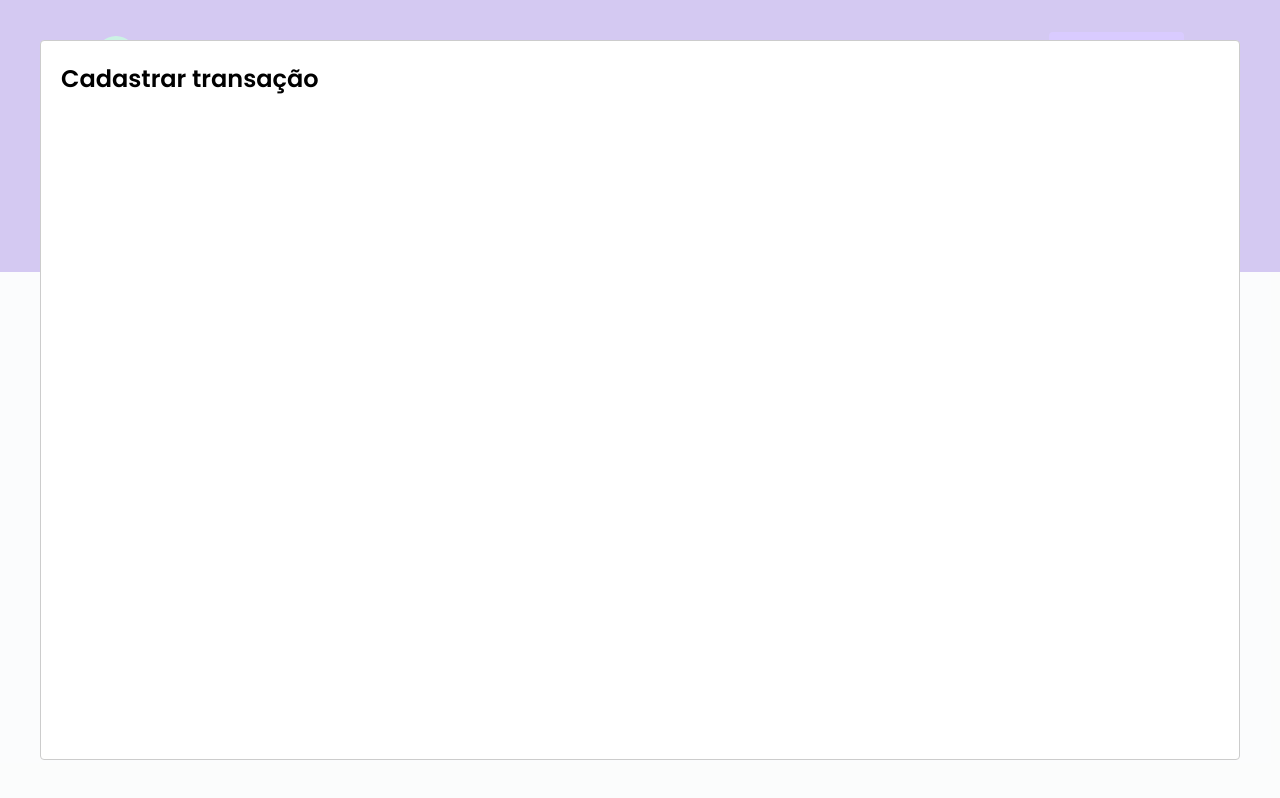
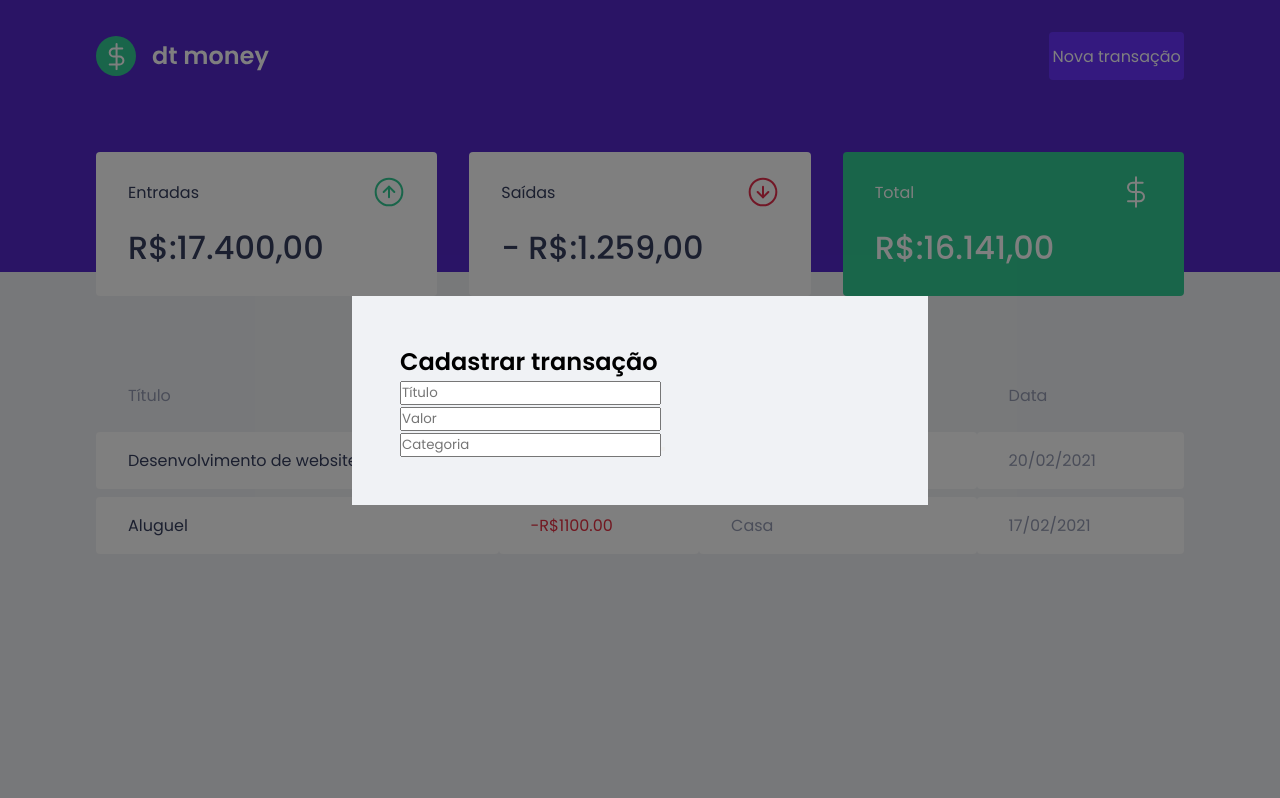
Before and after one commit to devsidnei/dt-money, a React (Create React App) app: page / in a window 1280 px wide. Both pictures are taken after a click on the button "Nova transação". Built offline with nearby package versions, Linux system fonts and the light colour scheme; no server answers; what miragejs would draw is missing.

Commit message:
Estilização Modal parte 1

```diff
--- a/src/App.tsx
+++ b/src/App.tsx
@@ -1,11 +1,9 @@
 import { useState } from "react";
-import Modal from "react-modal";
 import { Dashboard } from "./components/Dashboard";
 import { Header } from "./components/Header";
+import { NewTransactionModal } from "./components/NewTransactionModal";
 
 import { GlobalStyle } from "./styles/global";
-
-Modal.setAppElement("#root");
 
 function App() {
   const [isNewTransactionModalOpen, setIsNewTransactionModalOpen] =
@@ -23,12 +21,10 @@ function App() {
     <>
       <Header onOpenNewTransactionModal={handleOpenNewTransactionModal} />
       <Dashboard />
-      <Modal
+      <NewTransactionModal
         isOpen={isNewTransactionModalOpen}
         onRequestClose={handleCloseNewTransactionModal}
-      >
-        <h2>Cadastrar transação</h2>
-      </Modal>
+      />
       <GlobalStyle />
     </>
   );
--- /dev/null
+++ b/src/components/NewTransactionModal/index.tsx
@@ -0,0 +1,32 @@
+import Modal from "react-modal";
+import { Container } from "./styles";
+
+interface NewTransactionModalProps {
+  isOpen: boolean;
+  onRequestClose: () => void;
+}
+
+Modal.setAppElement("#root");
+
+export function NewTransactionModal({
+  isOpen,
+  onRequestClose,
+}: NewTransactionModalProps) {
+  return (
+    <Modal
+      isOpen={isOpen}
+      onRequestClose={onRequestClose}
+      overlayClassName="react-modal-overlay"
+      className="react-modal-content"
+    >
+      <Container>
+        <h2>Cadastrar transação</h2>
+
+        <input placeholder="Título" />
+        <input type="number" placeholder="Valor" />
+        <input placeholder="Categoria" />
+        <button type="submit" />
+      </Container>
+    </Modal>
+  );
+}
--- /dev/null
+++ b/src/components/NewTransactionModal/styles.ts
@@ -0,0 +1,3 @@
+import styled from "styled-components";
+
+export const Container = styled.form``;
--- a/src/styles/global.ts
+++ b/src/styles/global.ts
@@ -53,4 +53,26 @@ button{
   cursor: not-allowed;
 }
 
+.react-modal-overlay{
+  background: rgba(0,0,0, 0.5);
+
+  position: fixed;
+  top: 0;
+  left: 0;
+  right: 0;
+  bottom: 0;
+
+  display: flex;
+  align-items: center;
+  justify-content: center;
+}
+
+.react-modal-content{
+  width: 100%;
+  max-width: 576px;
+  background: var(--background);
+  padding:3rem;
+  position:relative;
+}
+
 `;
```
